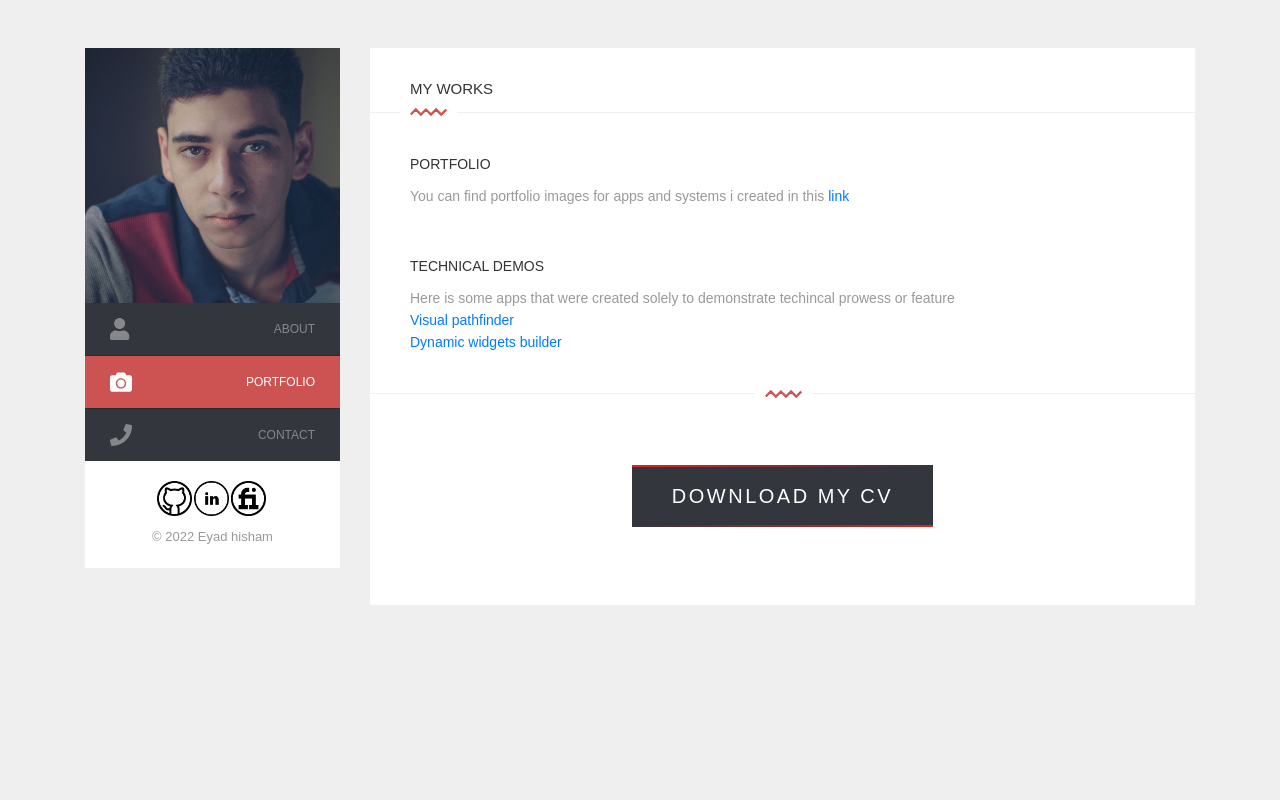
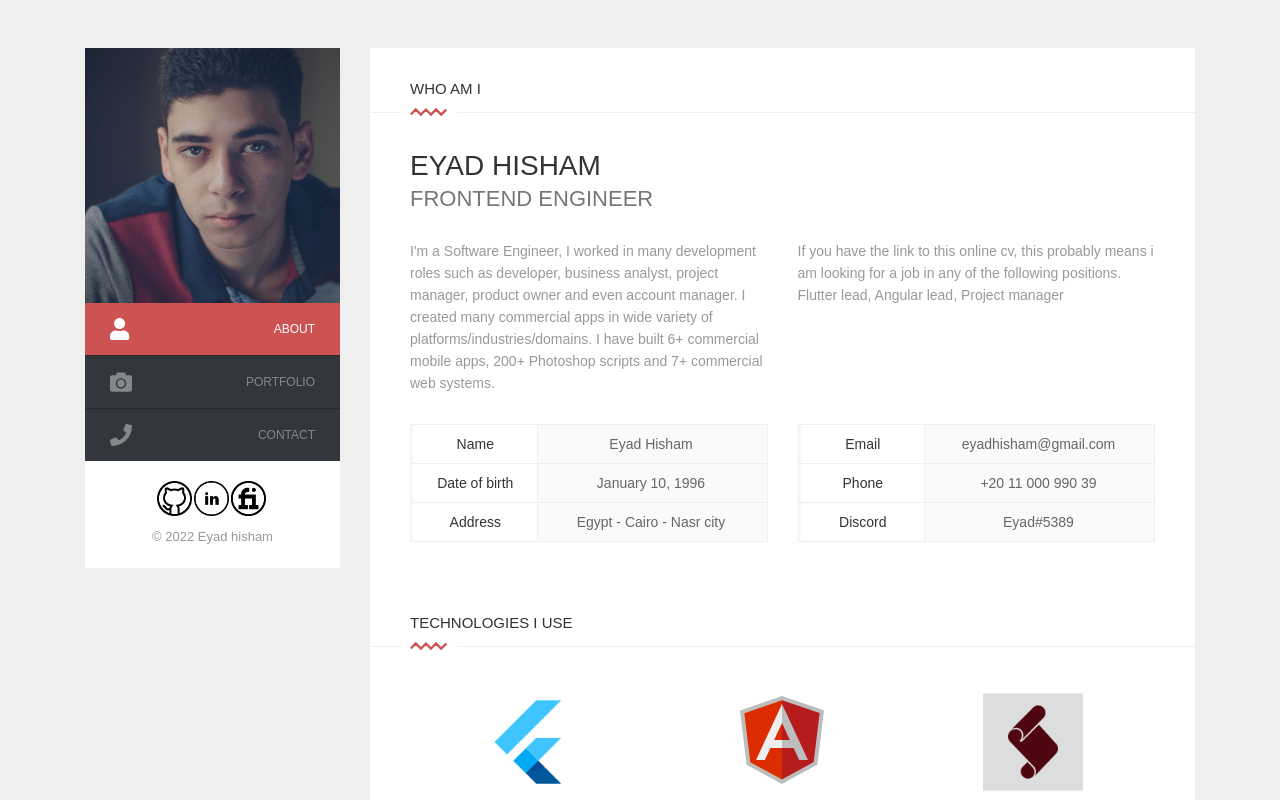
Before and after one commit to xEyad/cv, an Angular app: page / in a window 1280 px wide. Shown: the top 800 px of the page. Built offline with nearby package versions, Linux system fonts and the light colour scheme.

Commit message:
set start to 0

```diff
--- a/src/app/section-selector/section-selector.component.ts
+++ b/src/app/section-selector/section-selector.component.ts
@@ -9,7 +9,7 @@ export class SectionSelectorComponent implements OnInit {
   faCamera = faCamera;
   faPhone = faPhone;
   faUser = faUser;
-  _activeSelection:number = 1;
+  _activeSelection:number = 0;
   @Output() activeSelection = new EventEmitter<number>();
   constructor() { }
 
```
